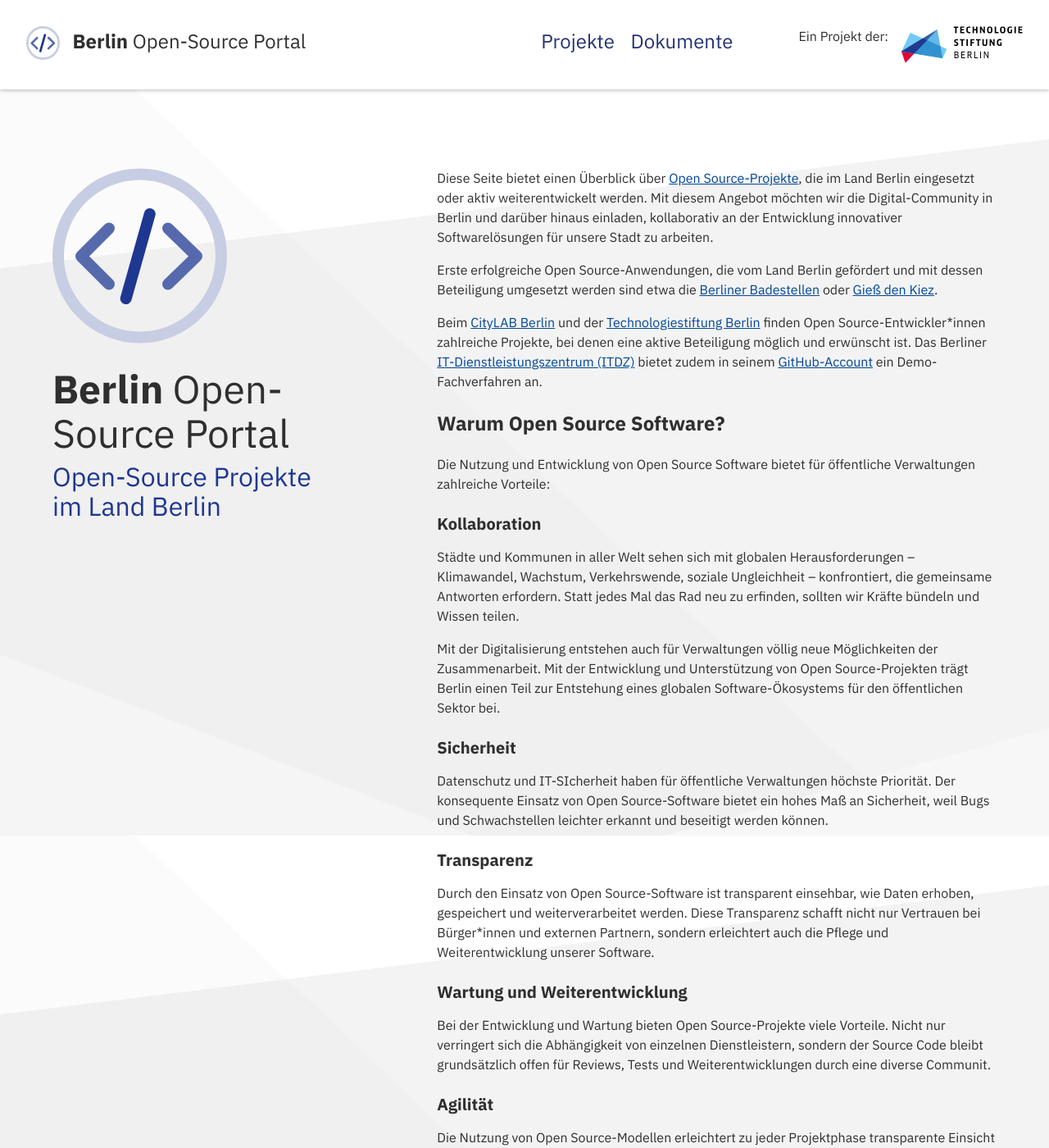
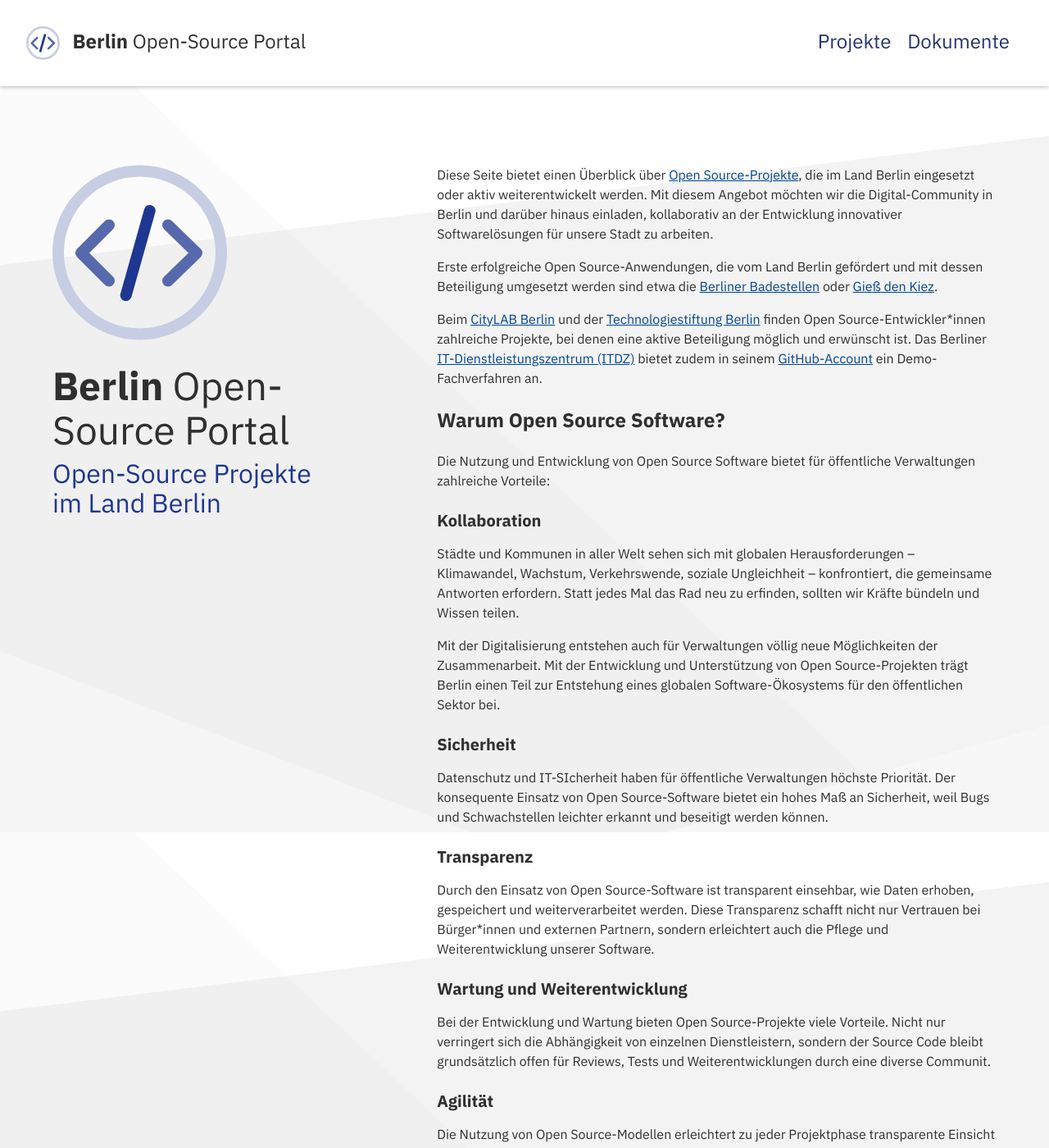
Before and after one commit to technologiestiftung/berlin-open-source-portal, a Jekyll site: the page built from index.md, in a window 1280 px wide and 1400 px high. Shown: the whole window at 82% size. Built offline with Jekyll 4.4.1, drawn with Linux system fonts in a browser that asks for light colours; our own code applies the rules of GitHub Pages for plain Markdown files.

Commit message:
Responsive content and footer

```diff
--- a/_includes/header.liquid
+++ b/_includes/header.liquid
@@ -7,8 +7,3 @@
 <nav>
   {% include top-nav.liquid %}
 </nav>
-
-<div class="appendix">
-  <div class="css-vurnku">Ein Projekt der:</div>
-  <a href="https://technologiestiftung-berlin.de/" class="imageLink"><img src="{{ site.baseurl }}/assets/tsb-logo.svg" alt="Logo der Technologiestiftung Berlin" class="tsb-logo"></a>
-</div>
--- a/_layouts/default.liquid
+++ b/_layouts/default.liquid
@@ -4,7 +4,7 @@ layout: wrapper
 
 <div class="overview">
   <img src="{{ site.baseurl }}/assets/logo.svg" alt="Logo des Berlin Open-Source-Portal"
-    class="">
+    class="logo">
   <h1 class="project-name">Berlin <span class="font-weight-normal">Open-Source Portal</span></h1>
   <h2 class="">Open-Source Projekte im Land Berlin</h2>
 </div>
--- a/assets/style.css
+++ b/assets/style.css
@@ -50,7 +50,6 @@ body> main {
 body > main > .wrapper {
   box-sizing: border-box;
 
-  margin-top: 64px;
   margin-bottom: 16px;
   padding: 32px;
   margin-left: auto;
@@ -65,19 +64,42 @@ body > main > .wrapper {
   grid-template-columns: repeat(1,1fr); */
 }
 
+@media only screen and (min-width: 768px) {
+  body > main > .wrapper {
+    margin-top: 64px;
+  }
+}
+
+
 body > main .inner-wrapper {
   box-sizing: border-box;
   margin: 0;
   min-width: 0;
   display: grid;
 
-  grid-column-gap: 128px;
-  grid-template-columns: 1fr 2fr;
+  grid-gap: 32px;
+  grid-template-columns: repeat(1,1fr);
 }
 
-body > main .overview img {
+
+@media only screen and (min-width: 1024px) {
+  body > main .inner-wrapper {
+    grid-column-gap: 128px;
+    grid-template-columns: 1fr 2fr;
+  }
+}
+
+body > main .overview img.logo {
   margin-bottom: 22px;
+  display: none;
 }
+
+@media only screen and (min-width: 768px) {
+  body > main .overview img.logo {
+    display: inline;
+  }
+}
+
 
 body > main .overview {
   box-sizing: border-box;
@@ -139,7 +161,7 @@ body > main .reusability {
 /* The main navigation */
 body>header>nav {
   /* background-color: #fafafa; */
-  margin-right: 4em;
+  /* margin-right: 4em; */
 }
 
 body>header>nav>ul {
@@ -206,15 +228,6 @@ header>.main .project-name {
   line-height: 1.125;
   margin-left: 16px;
   line-height: inherit;
-}
-header>.appendix {
-  box-sizing: border-box;
-  margin: 0;
-  min-width: 0;
-  display: -webkit-box;
-  display: -webkit-flex;
-  display: -ms-flexbox;
-  display: flex;
 }
 
 header img.open-source-logo {
@@ -431,9 +444,9 @@ body>footer div {
 }
 
 body> footer .outer-wrapper {
-  display: grid;
+  /* display: grid;
   grid-gap: 128px;
-  grid-template-columns: 1fr 2fr;
+  grid-template-columns: 1fr 2fr; */
 
   box-sizing: border-box;
   margin: 0;
@@ -446,6 +459,15 @@ body> footer .outer-wrapper {
   margin-top: 0;
   padding: 32px;
 
+}
+
+@media only screen and (min-width: 1024px) {
+  body> footer .outer-wrapper {
+    display: grid;
+    grid-gap: 128px;
+    grid-template-columns: 1fr 2fr;
+
+  }
 }
 
 body> footer .wrapper {
@@ -473,13 +495,23 @@ body > footer .logos {
 }
 
 body > footer .logos .wrapper{
-  display: flex;
-  flex-direction: row;
-  column-gap: 32px;
+  display: inline-flex;
+  /* flex-direction: row; */
+  gap: 32px;
 }
 
 body > footer .logos .wrapper > * {
   width: 140px;
+}
+
+body> footer .wrapper:empty {
+  display: none;
+}
+
+@media only screen and (min-width: 1024px) {
+  body> footer .wrapper:empty {
+    display: inline-flex;
+  }
 }
 
 body > footer .logos img{
@@ -493,7 +525,7 @@ body > footer .logos .wrapper .senweb {
 
 body > footer .logos .ibb{
   position: relative;
-  top: -3px;
+  top: -4px;
 }
 
 body>footer, body>footer h3, body>footer a:link, body>footer a:visited {
```
